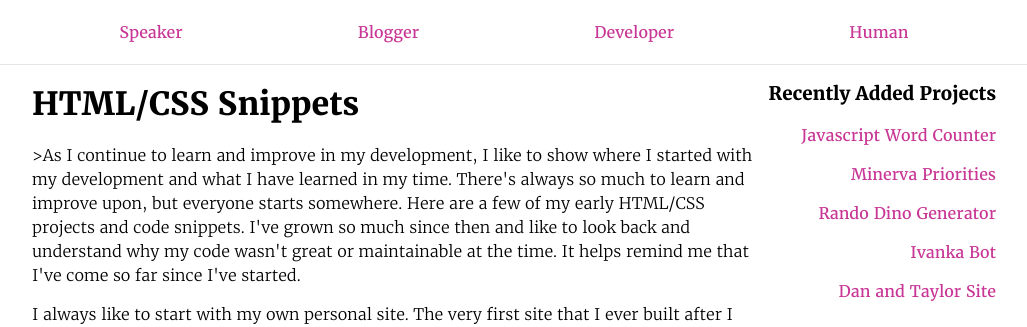
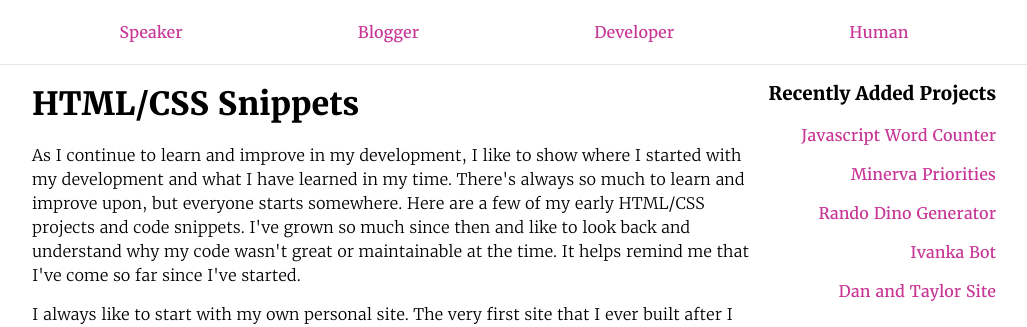
Before and after one commit to ivanaveliskova/Personal-Site, a Jekyll site: the page built from _portfolio/html_css_snippets.html, in a window 1280 px wide and 900 px high. Shown: the top 327 px of the window, without its empty margins (126-1153 px from the left). Built offline with Jekyll 4.4.1, drawn with Linux system fonts in a browser that asks for light colours.

Commit message:
Fixes typo

```diff
--- a/_portfolio/html_css_snippets.html
+++ b/_portfolio/html_css_snippets.html
@@ -8,7 +8,7 @@ date: 2017-03-19
 
 <div class="project">
 
-    <p class="project__description">>As I continue to learn and improve in my development, I like to show where I started with my development and what I have learned in my time. There's always so much to learn and improve upon, but everyone starts somewhere. Here are a few of my early HTML/CSS projects and code snippets. I've grown so much since then and like to look back and understand why my code wasn't great or maintainable at the time. It helps remind me that I've come so far since I've started.</p>
+    <p class="project__description">As I continue to learn and improve in my development, I like to show where I started with my development and what I have learned in my time. There's always so much to learn and improve upon, but everyone starts somewhere. Here are a few of my early HTML/CSS projects and code snippets. I've grown so much since then and like to look back and understand why my code wasn't great or maintainable at the time. It helps remind me that I've come so far since I've started.</p>
 
     <section class="project__section">
         <p class="project__description">I always like to start with my own personal site. The very first site that I ever built after I learned HTML/CSS. I look back and say, "what was I thinking?" But really, it's important for me to say I've grown so much since then. I, now, understand how to use flex-box. I can use a static site generator without getting confused by documention. I understand BEM methodologies and responsive web design and progressive enhancement. These are all important techniques I have learned in a short amount of time.</p>
```
